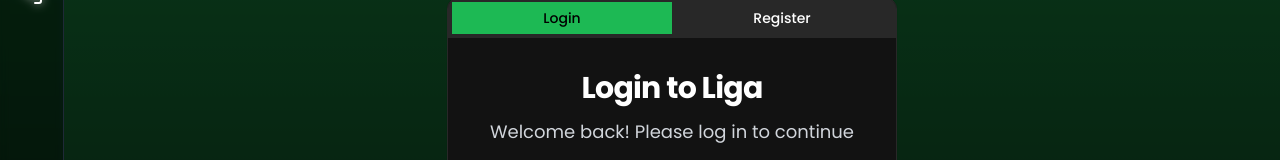
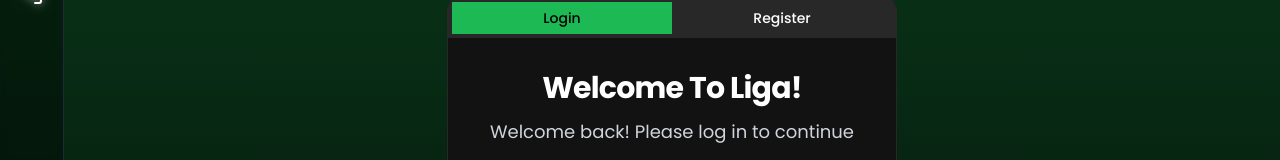
Before and after one commit to arzenalmxgus/liga, a React (Vite) app: page /auth in a window 1280 px wide. Shown: the part 122-282 px from the top of the page. Built offline with nearby package versions, Linux system fonts and the light colour scheme; no server answers.

Commit message:
Update login form title
Changed the title in the LoginForm component to "Welcome To Liga!" to enhance the user experience.
[skip gpt_engineer]

```diff
--- a/src/components/auth/LoginForm.tsx
+++ b/src/components/auth/LoginForm.tsx
@@ -113,7 +113,7 @@ const LoginForm = () => {
   return (
     <form onSubmit={handleLogin} className="w-full max-w-md mx-auto">
       <CardHeader className="space-y-3">
-        <CardTitle className="text-3xl font-bold text-center text-white">Login to Liga</CardTitle>
+        <CardTitle className="text-3xl font-bold text-center text-white">Welcome To Liga!</CardTitle>
         <CardDescription className="text-center text-gray-300 text-lg">
           Welcome back! Please log in to continue
         </CardDescription>
```
